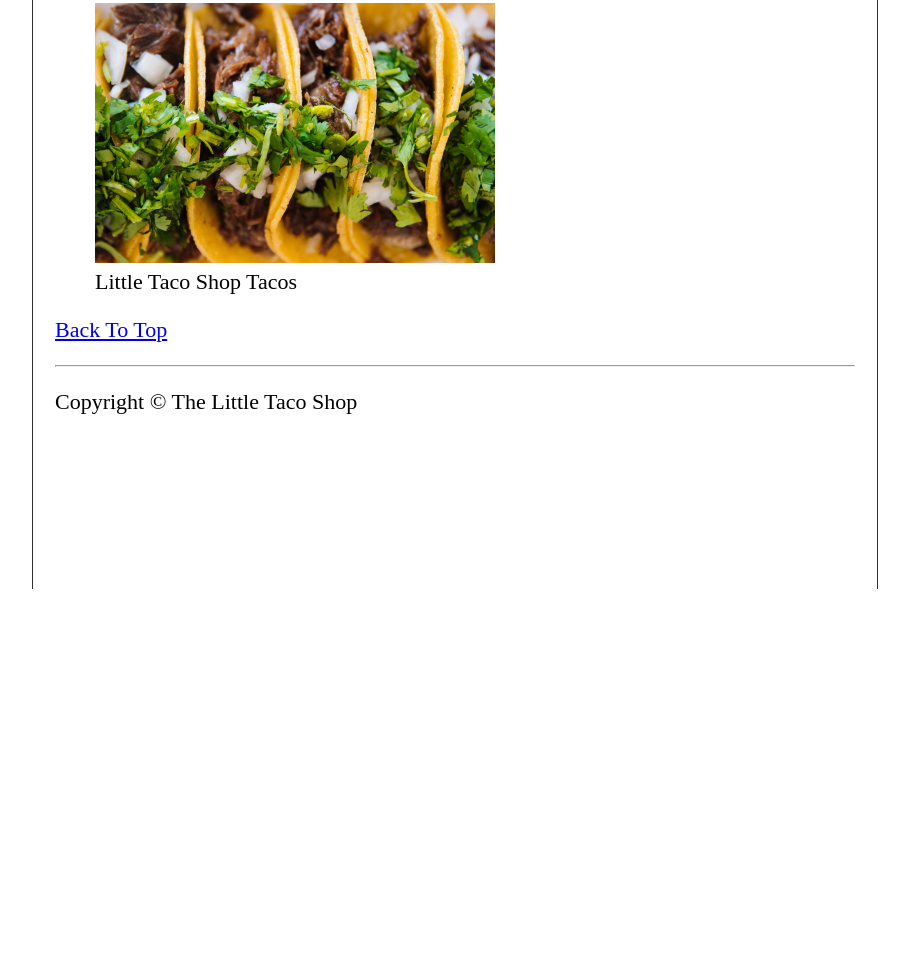
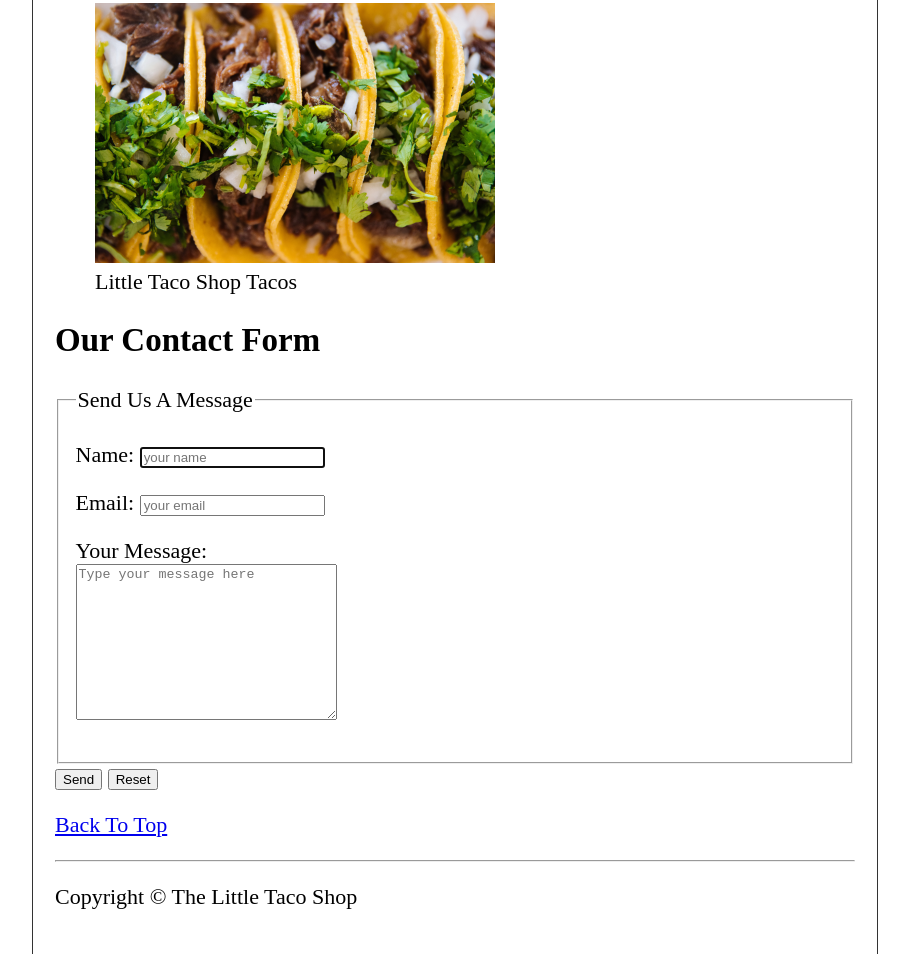
Before and after one commit to boikolha/The-Little-Taco-Shop-HTML-training, a plain HTML site: page contact.html in a window 1280 px wide. Shown: the part 255-1209 px from the top of the page, without its empty margins (185-1094 px from the left). Before the commit the page ends 844 px from the top, so only its background shows below. Drawn offline with Linux system fonts and the light colour scheme.

Commit message:
added send a message field to contact

```diff
--- a/contact.html
+++ b/contact.html
@@ -39,11 +39,60 @@
     </header>
 
     <main>
-      <article>
-        <p>
-          <a href="#">Back To Top</a>
-        </p>
-      </article>
+      <section>
+        <h2>Our Contact Form</h2>
+        <form action="https://httpbin.org/get" method="get">
+          <fieldset>
+            <legend>Send Us A Message</legend>
+            <p>
+              <label for="Name">Name:</label>
+              <input
+                type="text"
+                name="Name"
+                id="Name"
+                placeholder="your name"
+                autocomplete="on"
+                required
+                autofocus
+              />
+            </p>
+            <p>
+              <label for="email">Email:</label>
+              <input
+                type="email"
+                name="email"
+                id="email"
+                placeholder="your email"
+                autocomplete="on"
+                required
+              />
+            </p>
+            <p>
+              <label for="message">Your Message:</label>
+              <br />
+              <textarea
+                name="message"
+                id="message"
+                cols="30"
+                rows="10"
+                placeholder="Type your message here"
+                required
+              ></textarea>
+            </p>
+          </fieldset>
+          <button
+            type="submit"
+            formaction="https://httpbin.org/post"
+            formmethod="post"
+          >
+            Send
+          </button>
+          <button type="reset">Reset</button>
+        </form>
+      </section>
+      <p>
+        <a href="#">Back To Top</a>
+      </p>
     </main>
 
     <hr />
```
